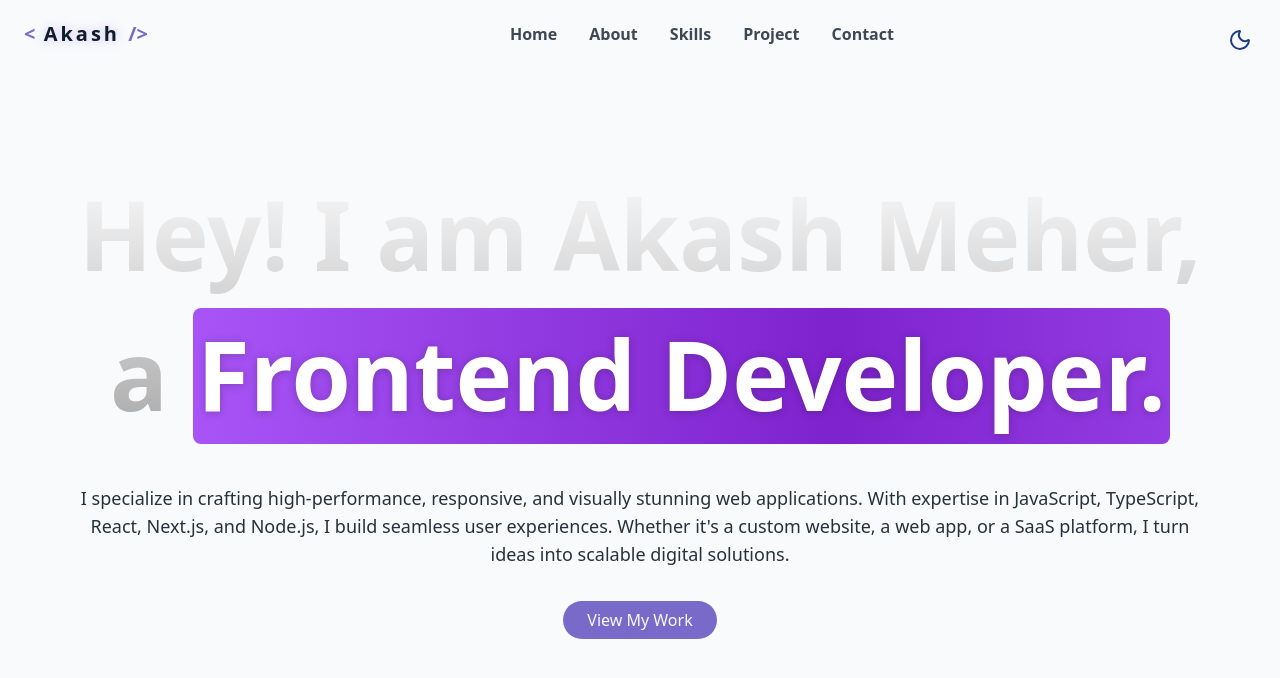
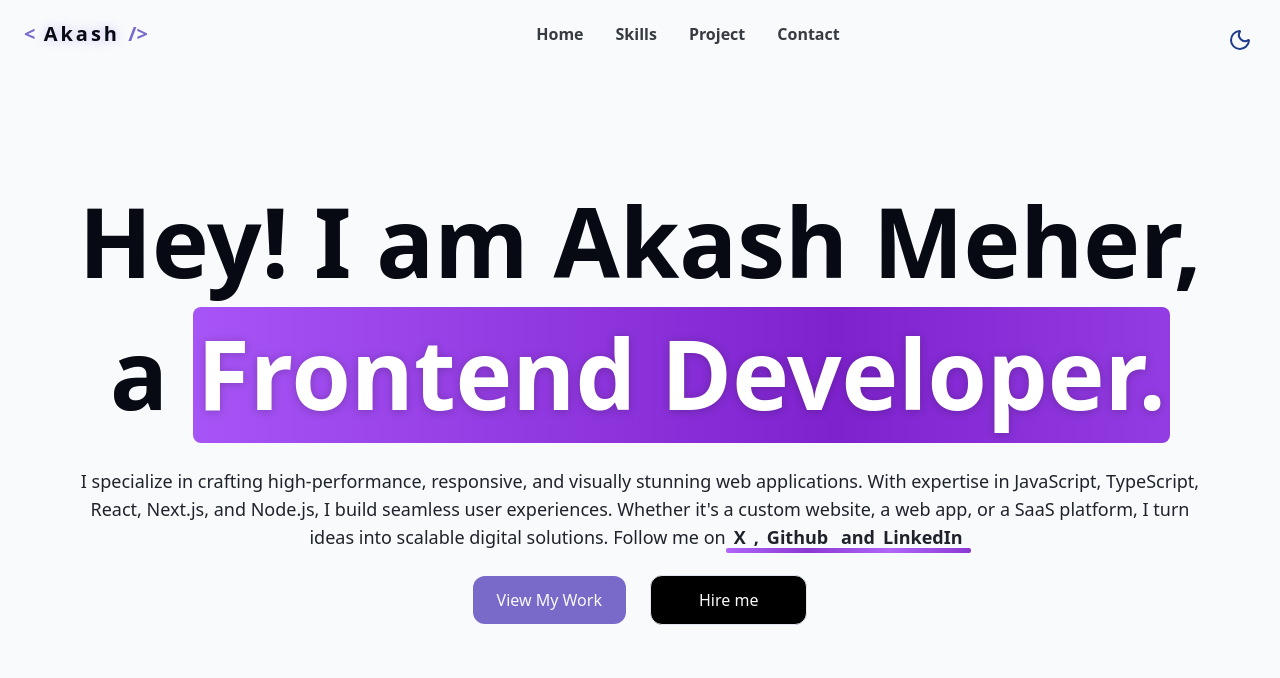
Before and after one commit to akash-meher-78/Portfolio-V2, a React (Vite) app: page / in a window 1280 px wide. Shown: the top 678 px of the page. Built offline with nearby package versions, Linux system fonts and the light colour scheme.

Commit message:
Optimise the Hero Section

```diff
--- a/src/components/HeroSection.jsx
+++ b/src/components/HeroSection.jsx
@@ -1,36 +1,66 @@
-
 function HeroSection() {
   return (
     <section
       id="home"
-      className="relative min-h-screen flex flex-col items-center justify-center px-4 "
+      className="relative min-h-screen flex flex-col items-center justify-center px-4"
     >
       <div className="container max-w-4xl mx-auto text-center z-10">
         <div className="space-y-6">
           <h1
-            className="z-10 text-4xl max-sm:text-2xl sm:text-3xl md:text-5xl lg:text-8xl font-bold text-center bg-clip-text text-transparent bg-gradient-to-b from-neutral-50 to-neutral-400 bg-opacity-50 pb-4 leading-relaxed lg:leading-snug mx-auto max-[325px]:text-xl"
+            className="z-10 text-center font-bold bg-clip-text bg-gradient-to-b from-neutral-50 to-neutral-400 text-4xl sm:text-3xl md:text-5xl lg:text-8xl max-sm:text-2xl leading-relaxed lg:leading-snug"
             style={{ opacity: 1, transform: "none" }}
           >
             Hey! I am Akash Meher, a{" "}
-            <span className="text-center relative mt-2 inline-block pb-1 px-1 rounded-lg animate-gradient-x max-[325px]:text-base">
+            <span className="relative inline-block px-1 pb-1 rounded-lg animate-gradient-x">
               Frontend Developer.
             </span>
           </h1>
 
-          <p className="text-base sm:text-lg text-center text-muted-foreground max-w-6xl mx-auto opacity-90 px-2 max-[380px]:text-left max-[325px]:text-sm">
+          <p className="text-muted-foreground text-base sm:text-lg font-medium text-center max-w-6xl mx-auto opacity-90 px-2 max-[450px]:text-left max-[325px]:text-sm">
             I specialize in crafting high-performance, responsive, and visually
             stunning web applications. With expertise in JavaScript, TypeScript,
             React, Next.js, and Node.js, I build seamless user experiences.
             Whether it's a custom website, a web app, or a SaaS platform, I turn
-            ideas into scalable digital solutions.
+            ideas into scalable digital solutions. Follow me on
+            <span className="relative font-semibold underline-anim-load">
+              <a
+                href="https://x.com/_akashmeher_"
+                target="_blank"
+                className="mx-2"
+              >
+                X
+              </a>
+              ,
+              <a
+                href="https://github.com/akash-meher-78"
+                target="_blank"
+                className="mx-2"
+              >
+                Github
+              </a>{" "}
+              and
+              <a
+                href="https://www.linkedin.com/in/akash-meher"
+                target="_blank"
+                className="mx-2"
+              >
+                LinkedIn
+              </a>
+            </span>
           </p>
 
-          <div className="pt-4">
+          <div className="flex justify-center items-center gap-6 max-[390px]:flex-col">
             <a
               id="project"
               className="cosmic-button cursor-pointer text-sm sm:text-base max-[325px]:text-xs"
             >
               View My Work
+            </a>
+            <a
+              id="contact"
+              className="px-12 py-3 border rounded-xl bg-black text-primary-foreground font-medium transition-all duration-300 hover:shadow-[0_0_10px_rgba(139,92,246,0.5)] hover:scale-105 active:scale-95 cursor-pointer text-sm sm:text-base max-[325px]:text-xs"
+            >
+              Hire me
             </a>
           </div>
         </div>
--- a/src/components/Navbar.jsx
+++ b/src/components/Navbar.jsx
@@ -4,7 +4,6 @@ import { Menu, X } from "lucide-react";
 
 const navItem = [
     { title: "Home", href: "#home" },
-    { title: "About", href: "#about" },
     { title: "Skills", href: "#skills" },
     { title: "Project", href: "#project" },
     { title: "Contact", href: "#contact" },
@@ -16,7 +15,7 @@ function Navbar() {
 
     useEffect(() => {
         const handleScroll = () => {
-            setIsScroll(window.scrollY > 10); // Corrected from screenY to scrollY
+            setIsScroll(window.scrollY > 10);
         };
 
         window.addEventListener("scroll", handleScroll);
@@ -58,12 +57,12 @@ function Navbar() {
                         ))}
                     </div>
 
-                    <div className="flex items-center gap-4">
+                    <div className="flex items-center gap-4 mr-7">
 
                         {/* Mobile Menu Button */}
                         <button
                             onClick={() => setIsMenuOpen((prev) => !prev)}
-                            className="md:hidden p-2 z-50 text-foreground"
+                            className="md:hidden p-2 ml-2 z-50 text-foreground"
                             aria-label={isMenu ? "Close Menu" : "Open Menu"}
                         >
                             {isMenu ? <X size={24} /> : <Menu size={24} />}
@@ -92,6 +91,7 @@ function Navbar() {
                                 {item.title}
                             </a>
                         ))}
+
                     </div>
                 </div>
             </nav>
--- a/src/components/ThemeToggle.jsx
+++ b/src/components/ThemeToggle.jsx
@@ -29,7 +29,7 @@ function ThemeToggle() {
     };
 
     return (
-        <button onClick={toggleTheme} className={cn("fixed max-sm:hidden top-5 right-5 z-50 p-2 rounded-full transition-colors duration-300",
+        <button onClick={toggleTheme} className={cn("fixed top-5 right-5 z-50 p-2 rounded-full transition-colors duration-300",
             "focus:outline-hidden"
         )}>
             {darkMode ? (
--- a/src/index.css
+++ b/src/index.css
@@ -1,3 +1,27 @@
+@keyframes underlineIn {
+  from { transform: scaleX(0); }
+  to { transform: scaleX(1); }
+}
+
+.underline-anim-load {
+  display: inline-block;
+  position: relative;
+  color: inherit;
+  text-decoration: none;
+}
+.underline-anim-load::after {
+  content: '';
+  position: absolute;
+  left: 0;
+  bottom: -2px;
+  width: 100%;
+  height: 5px;
+  background: linear-gradient(90deg, #a855f7, #7e22ce, #a855f7, #7e22ce);
+  border-radius: 2px;
+  transform: scaleX(0);
+  transform-origin: left;
+  animation: underlineIn 2s cubic-bezier(0.4,0,0.2,1) forwards;
+}
 @tailwind base;
 @tailwind components;
 @tailwind utilities;
@@ -9,6 +33,7 @@
   --color-primary: hsl(var(--primary));
   --color-border-foreground: hsl(var(--primary-foreground));
   --color-card: hsl(var(--card));
+  --color-btn-color:hsl(var(--btn-col));
 
   --animate-float: float 6s ease-in-out infinite;
   --animate-pulse-subtle: pulse-subtle 4s ease-in-out infinite
@@ -55,11 +80,12 @@
 @layer base {
   :root {
     --background: 210 40% 98%;
-    --foreground: 210 47% 11%;
+    --foreground: 222 47% 5%;
     --card: 0 0% 100%;
     --primary: 250 47% 60%;
     --primary-foreground: 210 40% 98%;
     --border: 214 32% 91%;
+    --btn-col: #000;
   }
 
   .dark {
@@ -69,6 +95,7 @@
     --primary: 250 65% 65%;
     --primary-foreground: 213 31% 91%;
     --border: 217 33% 20%;
+    --btn-col: transparent;
   }
 
   * {
@@ -144,7 +171,7 @@
 }
 
 .cosmic-button {
-  @apply px-6 py-2 rounded-full bg-primary text-primary-foreground font-medium transition-all duration-300 hover:shadow-[0_0_10px_rgba(139,92,246,0.5)] hover:scale-105 active:scale-95;
+  @apply px-6 py-3 rounded-xl bg-primary text-primary-foreground font-medium transition-all duration-300 hover:shadow-[0_0_10px_rgba(139,92,246,0.5)] hover:scale-105 active:scale-95;
 }
 
 .circle {
```
